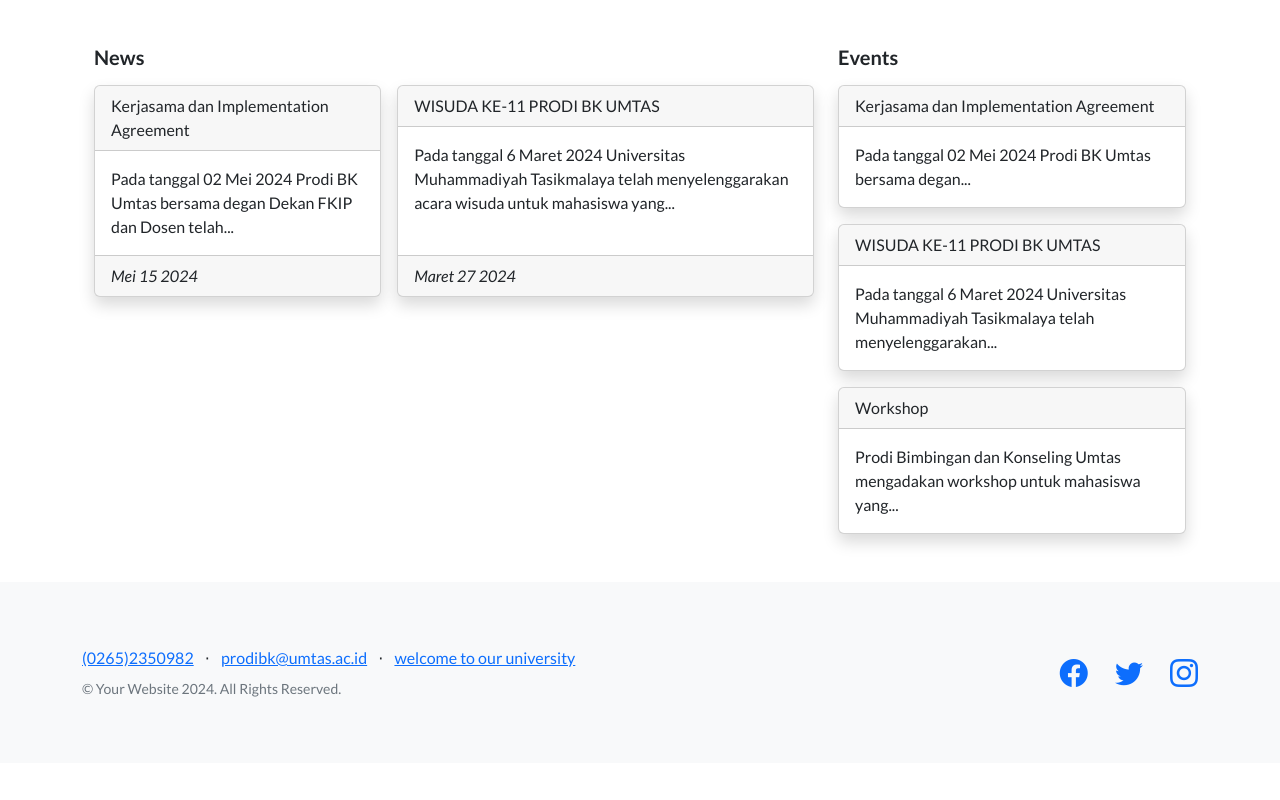
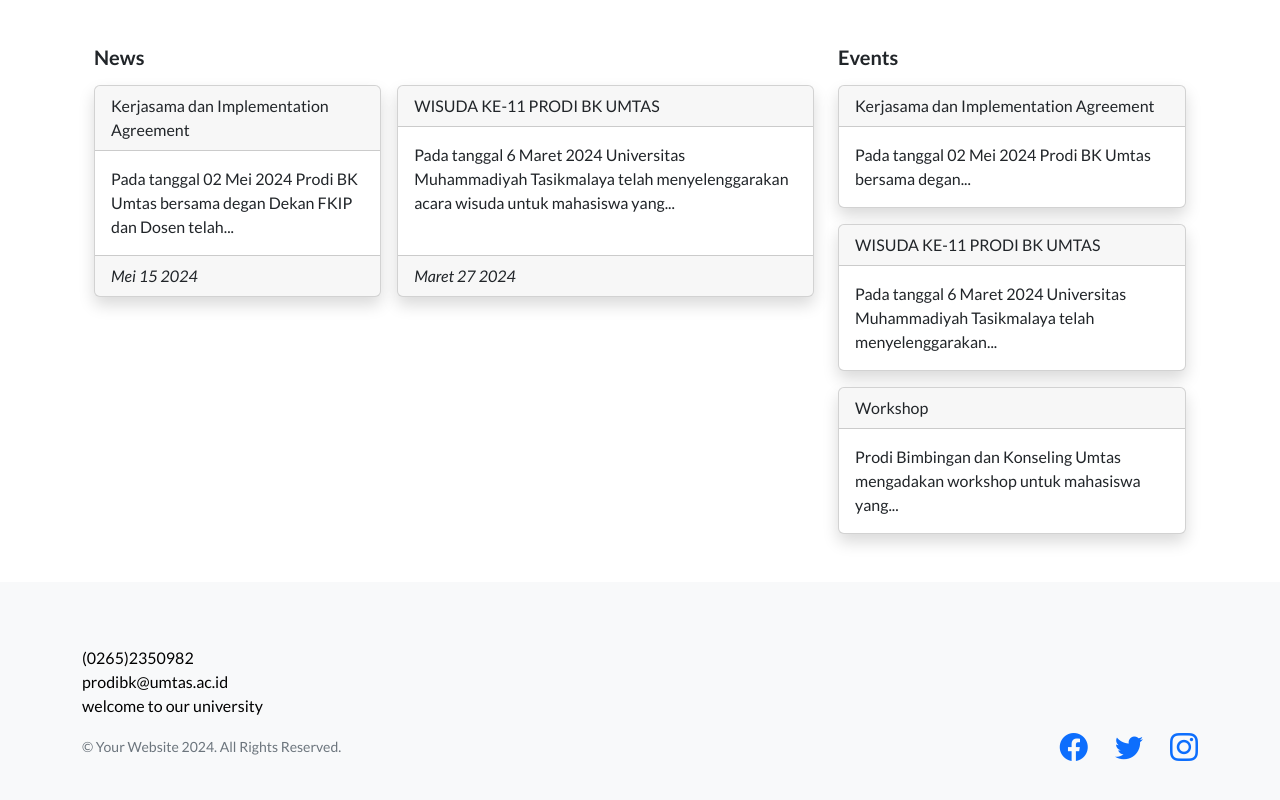
Before and after one commit to arfmlna/TGS_KELOMPOK_DG, a plain HTML site: page index.html in a window 1280 px wide. Shown: the part 909-1709 px from the top of the page. Before the commit the page ends 1672 px from the top, so only its background shows below. Drawn offline with nearby package versions, Linux system fonts and the light colour scheme.

Commit message:
1.0 frontend fix

```diff
--- a/component/footer.html
+++ b/component/footer.html
@@ -1,21 +1,19 @@
 <div class="container">
-    <div class="row">
-        <div class="col-lg-6 h-100 text-center text-lg-start my-auto">
-            <ul class="list-inline mb-2">
-                <li class="list-inline-item"><a href="tel:02652350982">(0265)2350982</a></li>
-                <li class="list-inline-item">⋅</li>
-                <li class="list-inline-item"><a href="mailto:prodibk@umtas.ac.id">prodibk@umtas.ac.id</a></li>
-                <li class="list-inline-item">⋅</li>
-                <li class="list-inline-item"><a href="http://www.umtas.ac.id/">welcome to our university</a></li>
-            </ul>
-            <p class="text-muted small mb-4 mb-lg-0">&copy; Your Website 2024. All Rights Reserved.</p>
+    <div class="d-flex flex-column mb-2">
+        <a class="text-decoration-none text-black" href="tel:02652350982">(0265)2350982</a>
+        <a class="text-decoration-none text-black" href="mailto:prodibk@umtas.ac.id">prodibk@umtas.ac.id</a>
+        <a class="text-decoration-none text-black" href="http://www.umtas.ac.id/">welcome to our university</a>
+    </div>
+    <div class="row justify-content-between">
+        <div class="my-auto col-8">
+            <p class="text-muted small align-middle my-auto">&copy; Your Website 2024. All Rights Reserved.</p>
         </div>
-        <div class="col-lg-6 h-100 text-center text-lg-end my-auto">
-            <ul class="list-inline mb-0">
-                <li class="list-inline-item me-4">
+        <div class="col-4">
+            <ul class="list-inline mb-0 float-end">
+                <li class="list-inline-item me-1 me-md-4">
                     <a href="#!"><i class="bi-facebook fs-3"></i></a>
                 </li>
-                <li class="list-inline-item me-4">
+                <li class="list-inline-item me-1 me-md-4">
                     <a href="#!"><i class="bi-twitter fs-3"></i></a>
                 </li>
                 <li class="list-inline-item">
--- a/component/header.html
+++ b/component/header.html
@@ -8,7 +8,7 @@
             <input class="form-control none w-100 shadow" type="search" placeholder="Search" aria-label="Search">
             <button class="btn btn-primary shadow" type="submit">Search</button>
         </form>
-        <div class="navbar-toggler bg-primary position-absolute p-1 rounded-circle shadow" style="right: 10px;" data-bs-toggle="collapse" data-bs-target="#navbarSupportedContent" aria-controls="navbarSupportedContent" aria-expanded="false" aria-label="Toggle navigation">
+        <div class="navbar-toggler bg-primary position-absolute p-1 rounded-circle shadow" style="right: 10px; top: 50px;" data-bs-toggle="collapse" data-bs-target="#navbarSupportedContent" aria-controls="navbarSupportedContent" aria-expanded="false" aria-label="Toggle navigation">
             <i class="bi bi-list"></i>
             <!-- <span class="navbar-toggler-icon">
             </span> -->
--- a/index.html
+++ b/index.html
@@ -93,7 +93,7 @@
         <div class="row container mx-auto my-5">
             <div class="col-12 col-sm-12 col-md-8">
                 <h5 class="text-capitalize my-3">news</h5>
-                <div class="d-flex flex-row gap-3">
+                <div class="d-flex flex-column flex-lg-row gap-3">
                     <div class="card shadow">
                         <div class="card-header">
                             Kerjasama dan Implementation Agreement
```
